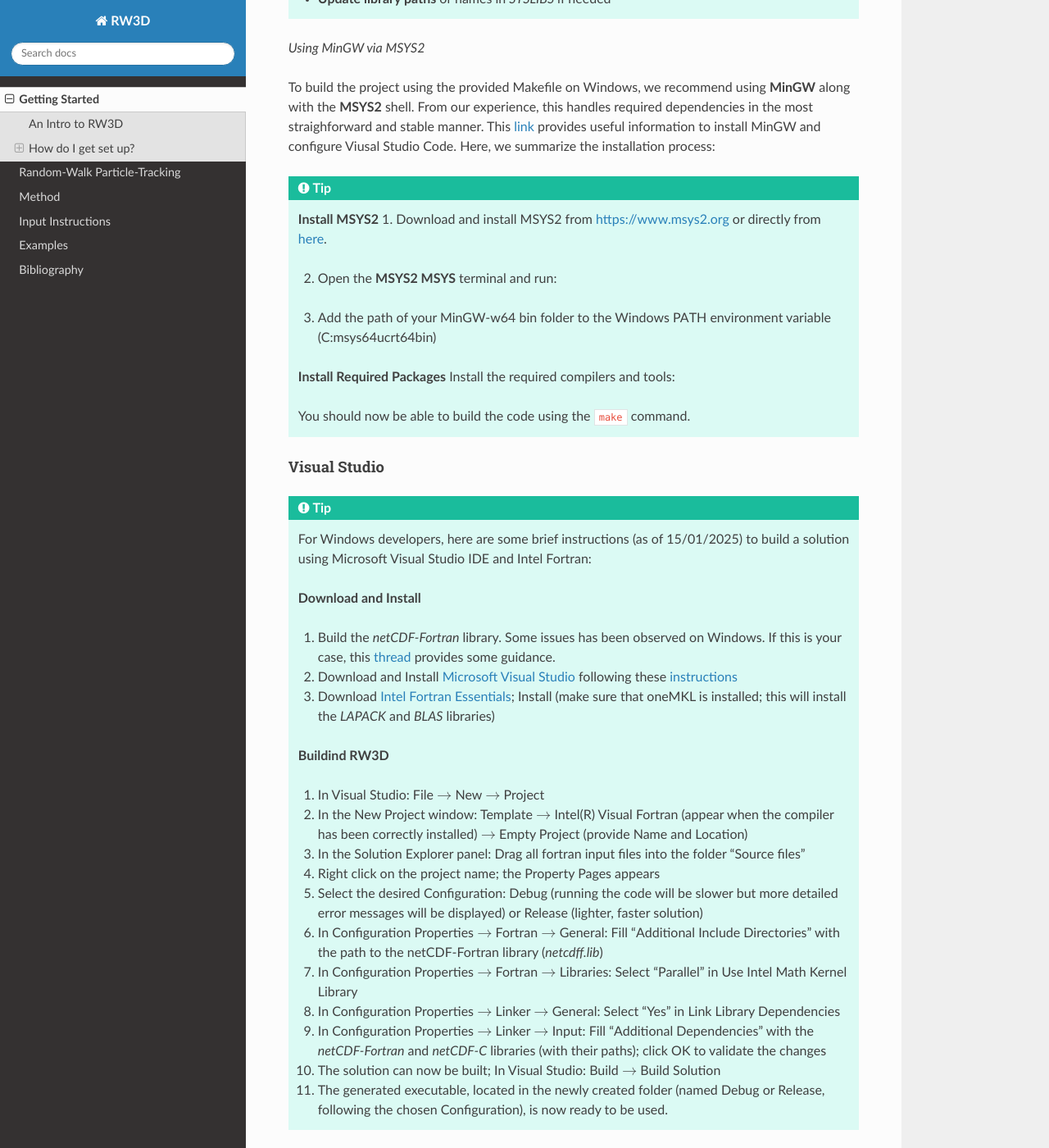
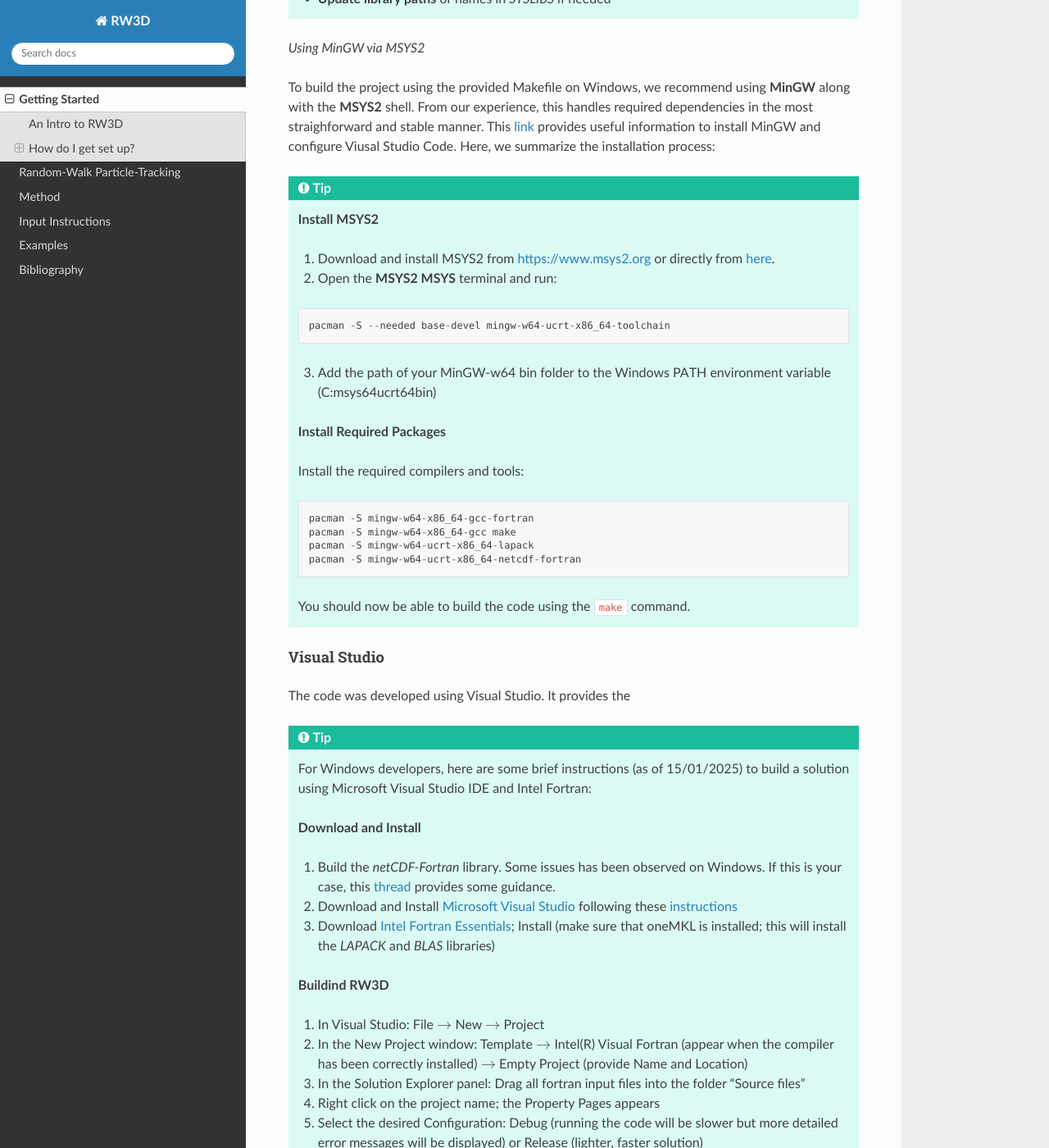
Before and after one commit to chrishenri/rw3d_manual, a Sphinx documentation site: the page built from docs/source/intro.rst, in a window 1280 px wide and 1400 px high, scrolled down 1991 px. Shown: the whole window at 82% size. Built offline with Sphinx 7.4.7 and the Read the Docs theme 3.1.0, drawn with Linux system fonts in a browser that asks for light colours; cross-references to code outside the pages are shown as plain code.

Commit message:
instructions MSYS2

```diff
--- a/docs/source/intro.rst
+++ b/docs/source/intro.rst
@@ -97,19 +97,23 @@ Here, we summarize the installation process:
 
 .. tip::
     **Install MSYS2**
+
     1. Download and install MSYS2 from `https://www.msys2.org <https://www.msys2.org>`_ or directly from `here <https://github.com/msys2/msys2-installer/releases/>`_.
 
     2. Open the **MSYS2 MSYS** terminal and run:
 
     .. code-block::
+
         pacman -S --needed base-devel mingw-w64-ucrt-x86_64-toolchain
 
     3. Add the path of your MinGW-w64 bin folder to the Windows PATH environment variable (C:\msys64\ucrt64\bin)
 
     **Install Required Packages**
+
     Install the required compilers and tools:
 
     .. code-block::
+
         pacman -S mingw-w64-x86_64-gcc-fortran
         pacman -S mingw-w64-x86_64-gcc make
         pacman -S mingw-w64-ucrt-x86_64-lapack
@@ -120,6 +124,8 @@ Here, we summarize the installation process:
 
 Visual Studio
 """"""""""
+
+The code was developed using Visual Studio. It provides the
 
 .. tip::
     For Windows developers, here are some brief instructions (as of 15/01/2025) to build a solution using Microsoft Visual Studio IDE and Intel Fortran:
```
